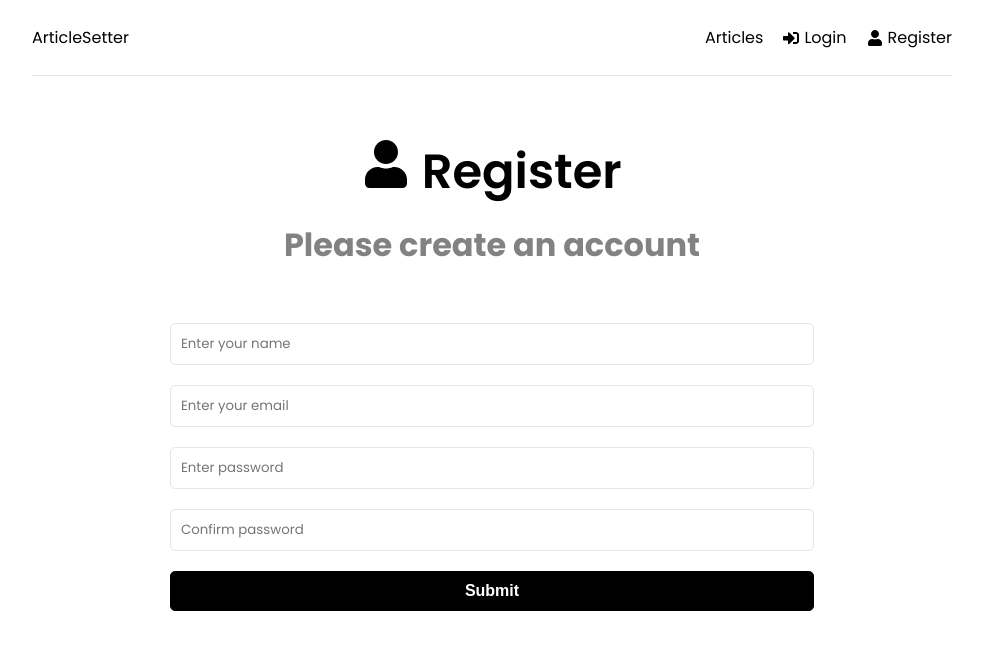
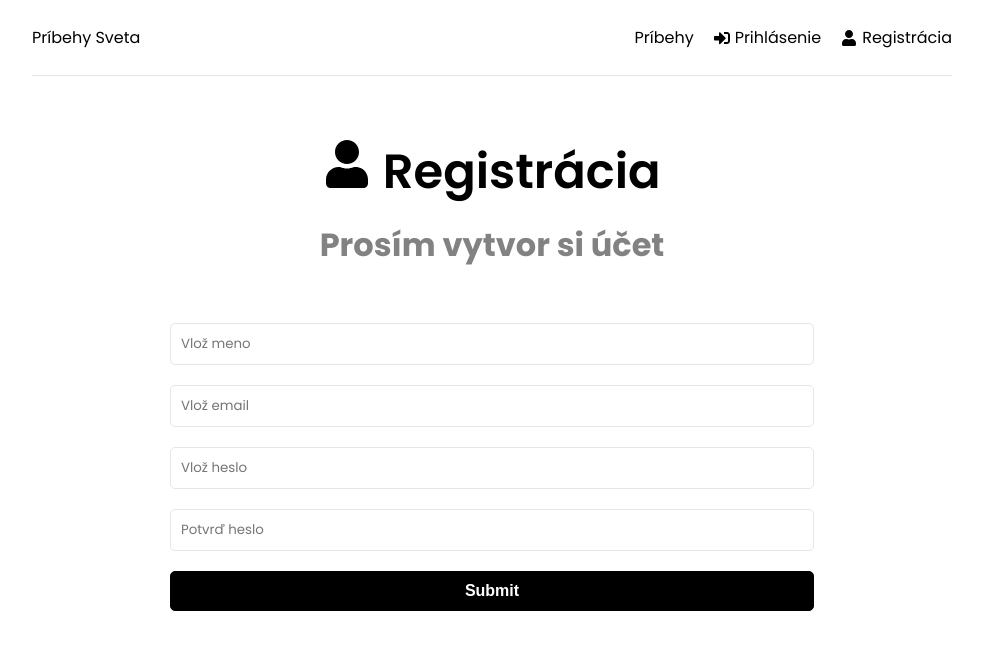
Before and after one commit to OrangeFrodo/Database-finalProject, a React (Create React App) app in the folder frontend/: page /register in a window 1280 px wide. Shown: the top 650 px of the page, without its empty margins (148-1131 px from the left). Built offline with nearby package versions, Linux system fonts and the light colour scheme.

Commit message:
SK revork

```diff
--- a/frontend/src/components/ArticleForm.jsx
+++ b/frontend/src/components/ArticleForm.jsx
@@ -20,7 +20,7 @@ function ArticleForm() {
     <section className="form">
       <form onSubmit={onSubmit}>
         <div className="form-group">
-          <label htmlFor="text">Header</label>
+          <label htmlFor="text">Nadpis</label>
           <input
             type="header"
             id="header"
@@ -29,17 +29,18 @@ function ArticleForm() {
             onChange={(e) => setHeader(e.target.value)}
           />
           <label htmlFor="text">Text</label>
-          <input
+          <textarea
             type="text"
             id="text"
             name="text"
             value={text}
+            cols="40" rows="25"
             onChange={(e) => setText(e.target.value)}
           />
         </div>
         <div className="form-group">
           <button className="btn btn-block" type="submit">
-            Add article
+            Pridať príbeh
           </button>
         </div>
       </form>
--- a/frontend/src/components/Header.jsx
+++ b/frontend/src/components/Header.jsx
@@ -19,30 +19,33 @@ function Header() {
   return (
     <header className="header">
       <div className="logo">
-        <Link to="/">ArticleSetter</Link>
+        <Link to="/">Príbehy Sveta</Link>
       </div>
       <ul>
         {user ? (
-          <li>
-            <button className="btn" onClick={onLogout}>
-              <FaSignOutAlt /> Loggout
-            </button>
-          </li>
+          <div>
+            <li>
+              <Link to="/">Príbehy</Link>
+            </li>
+            <li>
+              <button className="btn" onClick={onLogout}>
+                <FaSignOutAlt /> Odhlásenie
+              </button>
+            </li>
+          </div>
         ) : (
           <>
             <li>
-              <Link to="/articles">
-                Articles
-              </Link>
+              <Link to="/articles">Príbehy</Link>
             </li>
             <li>
               <Link to="/login">
-                <FaSignInAlt /> Login
+                <FaSignInAlt /> Prihlásenie
               </Link>
             </li>
             <li>
               <Link to="/register">
-                <FaUser /> Register
+                <FaUser /> Registrácia
               </Link>
             </li>
           </>
--- a/frontend/src/pages/Dashboard.jsx
+++ b/frontend/src/pages/Dashboard.jsx
@@ -37,7 +37,7 @@ function Dashboard() {
 
   return <>
     <section className="heading">
-      <h1>Welcome {user && user.name}</h1>
+      <h1>Vitaj {user && user.name}</h1>
     </section>
     <ArticleForm />
 
@@ -48,7 +48,7 @@ function Dashboard() {
             <ArticleItem key={goal._id} goal={goal}/>
           ))}
         </div>
-      ): (<h3>No articles yet</h3>)}
+      ): (<h3>Zatial neboli vytvorené príbehy</h3>)}
     </section>
 
   </>;
--- a/frontend/src/pages/Login.jsx
+++ b/frontend/src/pages/Login.jsx
@@ -58,9 +58,9 @@ function Login() {
     <>
       <section className="heading">
         <h1>
-          <FaSignInAlt /> Login
+          <FaSignInAlt /> Prihlásenie
         </h1>
-        <p>Please login</p>
+        <p>Prosím prihlás sa</p>
       </section>
       <section className="form">
         <form onSubmit={onSubmit}>
@@ -71,7 +71,7 @@ function Login() {
               id="email"
               name="email"
               value={email}
-              placeholder="Enter your email"
+              placeholder="Vlož email"
               onChange={onChange}
             />
           </div>
@@ -82,7 +82,7 @@ function Login() {
               id="password"
               name="password"
               value={password}
-              placeholder="Enter your password"
+              placeholder="Vlož heslo"
               onChange={onChange}
             />
           </div>
--- a/frontend/src/pages/Register.jsx
+++ b/frontend/src/pages/Register.jsx
@@ -67,9 +67,9 @@ function Register() {
     <>
       <section className="heading">
         <h1>
-          <FaUser /> Register
+          <FaUser /> Registrácia
         </h1>
-        <p>Please create an account</p>
+        <p>Prosím vytvor si účet</p>
       </section>
 
       <section className="form">
@@ -81,7 +81,7 @@ function Register() {
               id="name"
               name="name"
               value={name}
-              placeholder="Enter your name"
+              placeholder="Vlož meno"
               onChange={onChange}
             />
           </div>
@@ -92,7 +92,7 @@ function Register() {
               id="email"
               name="email"
               value={email}
-              placeholder="Enter your email"
+              placeholder="Vlož email"
               onChange={onChange}
             />
           </div>
@@ -103,7 +103,7 @@ function Register() {
               id="password"
               name="password"
               value={password}
-              placeholder="Enter password"
+              placeholder="Vlož heslo"
               onChange={onChange}
             />
           </div>
@@ -114,7 +114,7 @@ function Register() {
               id="password2"
               name="password2"
               value={password2}
-              placeholder="Confirm password"
+              placeholder="Potvrď heslo"
               onChange={onChange}
             />
           </div>
```
Also changed, not shown: 1 other file (tests, documents, lock files or other folders).
